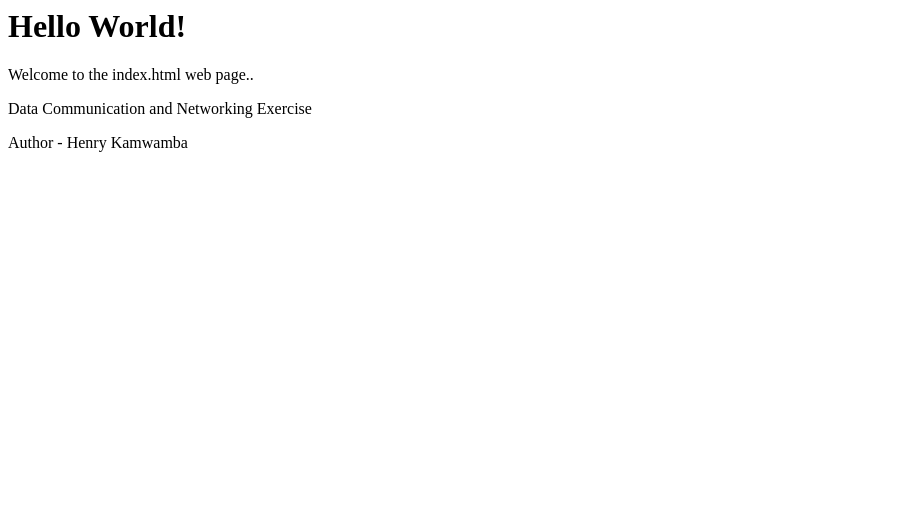
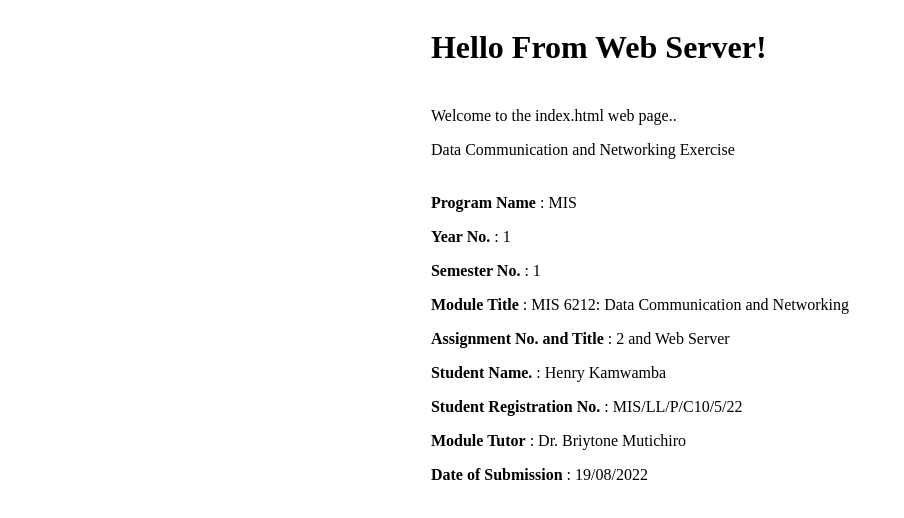
Before and after one commit to henz15/WebServer, a plain HTML site: page index.html in a window 1280 px wide. Shown: the whole page, without its empty margins (0-904 px from the left). Drawn offline with Linux system fonts and the light colour scheme.

Commit message:
Changed various code

```diff
--- a/index.html
+++ b/index.html
@@ -1,11 +1,28 @@
 <html>
 <head>
-    <title>Hello World</title>
+    <title>Hello</title>
+    <style>
+        body {
+            display: flex;
+            justify-content: center;
+        }
+    </style>
 </head>
 <body>
-    <h1>Hello World!</h1>
-    <p>Welcome to the index.html web page..</p>
-    <p>Data Communication and Networking Exercise</p>
-    <p>Author - Henry Kamwamba</p>
+    <div>
+        <h1 style="padding-bottom: .6em;">Hello From Web Server!</h1>
+        <p>Welcome to the index.html web page..</p>
+        <p style="padding-bottom: 1.2em;">Data Communication and Networking Exercise</p>
+
+        <p><b>Program Name	</b>	        :   MIS</p>
+        <p><b>Year No.</b>			        :   1</p>
+        <p><b>Semester No.</b>		        :   1</p>
+        <p><b>Module Title</b>			    :   MIS 6212: Data Communication and Networking</p>
+        <p><b>Assignment No. and Title</b>	:   2 and Web Server</p>
+        <p><b>Student Name.</b>		        :   Henry Kamwamba</p>
+        <p><b>Student Registration No.</b>	:   MIS/LL/P/C10/5/22</p>
+        <p><b>Module Tutor</b>		        :   Dr. Briytone Mutichiro</p>
+        <p><b>Date of Submission</b>		:   19/08/2022</p>
+    </div>
 </body>
 </html>
```
Also changed, not shown: 3 other files.
